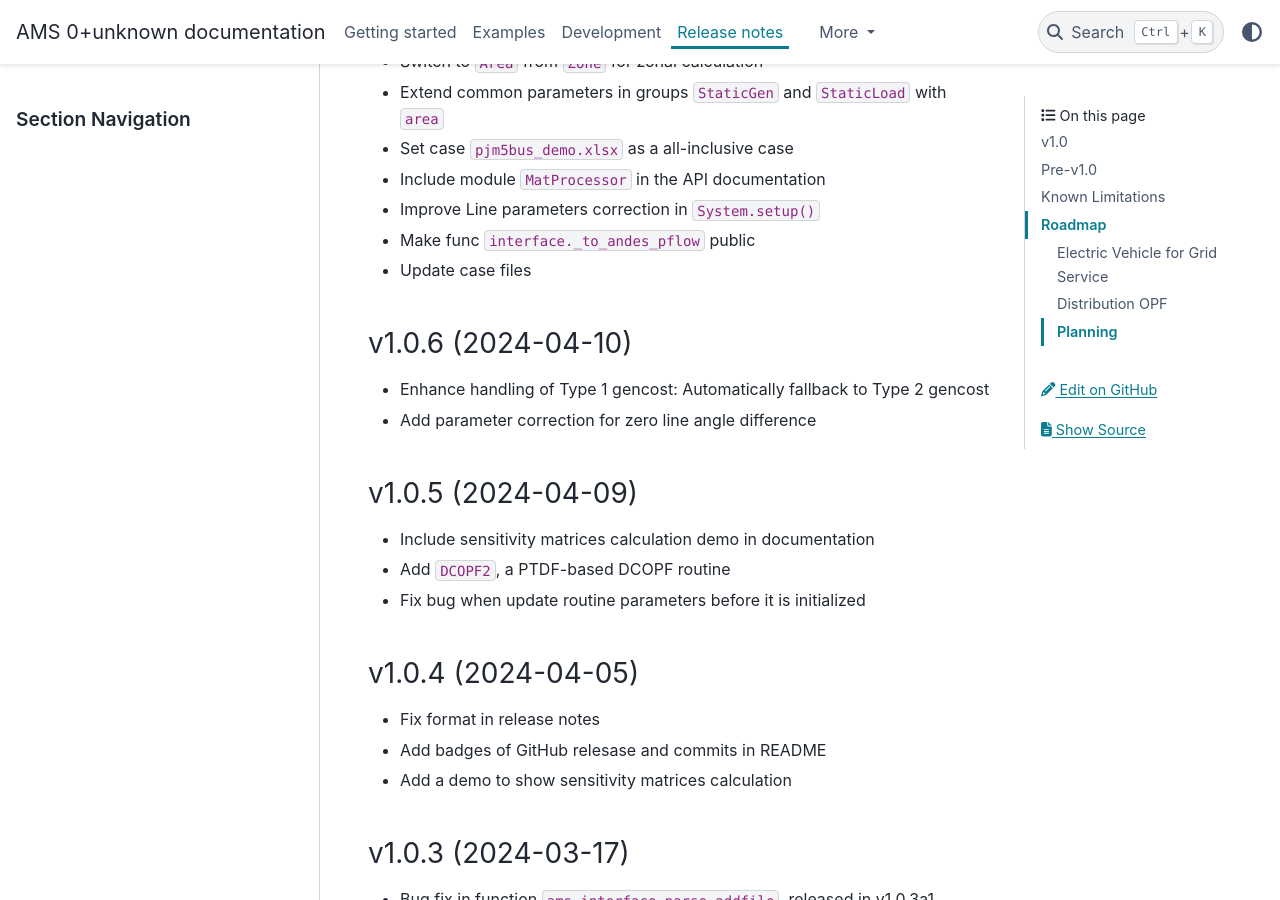
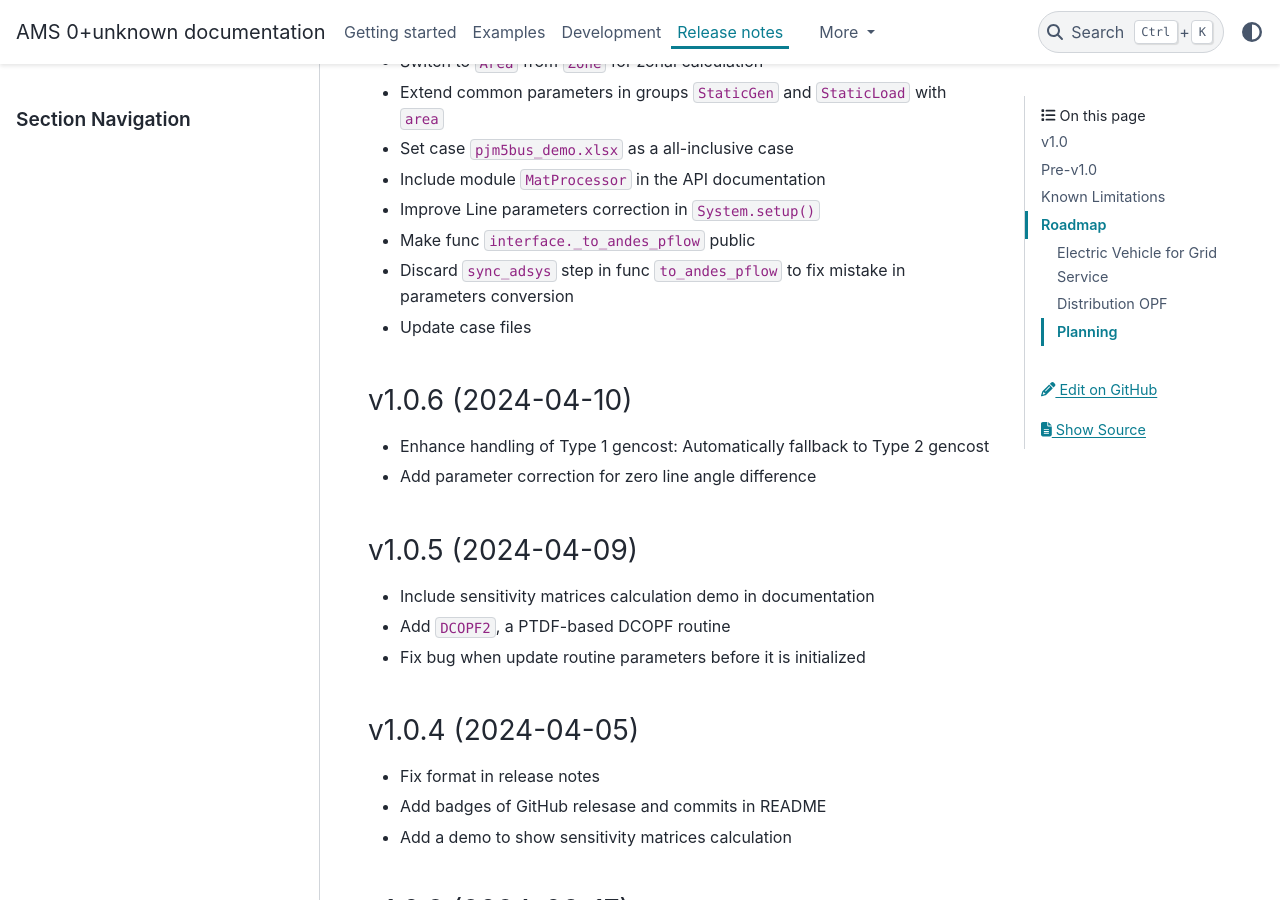
Before and after one commit to CURENT/ams, a Sphinx documentation site: the page built from docs/source/release-notes.rst, in a window 1280 px wide and 900 px high, scrolled down 568 px. Built offline with Sphinx 7.4.7 and the PyData theme 0.15.4, drawn with Linux system fonts in a browser that asks for light colours; pages that are not in the unit, such as notebooks, are missing from menus.

Commit message:
Add a missed feature in v1.0.7 release-notes

```diff
--- a/docs/source/release-notes.rst
+++ b/docs/source/release-notes.rst
@@ -25,6 +25,8 @@ v1.0.7 (2024-04-14)
 - Include module ``MatProcessor`` in the API documentation
 - Improve Line parameters correction in ``System.setup()``
 - Make func ``interface._to_andes_pflow`` public
+- Discard ``sync_adsys`` step in func ``to_andes_pflow`` to fix mistake in
+  parameters conversion
 - Update case files
 
 v1.0.6 (2024-04-10)
```
